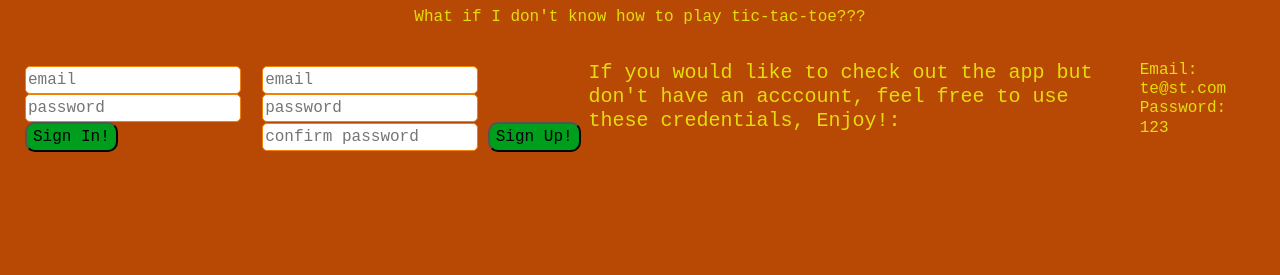
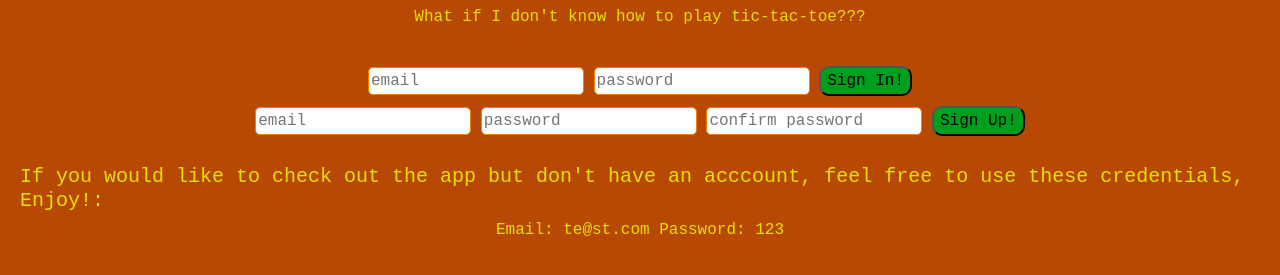
Before and after one commit to MGubernick/tic-tac-toe-mg, a website built with webpack: page index.html in a window 1280 px wide. Shown: the part 139-414 px from the top of the page. Built offline with nearby package versions, Linux system fonts and the light colour scheme.

Commit message:
Fixed CSS Update

```diff
--- a/assets/styles/index.scss
+++ b/assets/styles/index.scss
@@ -49,8 +49,9 @@ a {
 }
 
 .landing-page {
-  align-content: center;
+  align-items: center;
   display: flex;
+  flex-direction: column;
   justify-content: center;
 }
 
```
